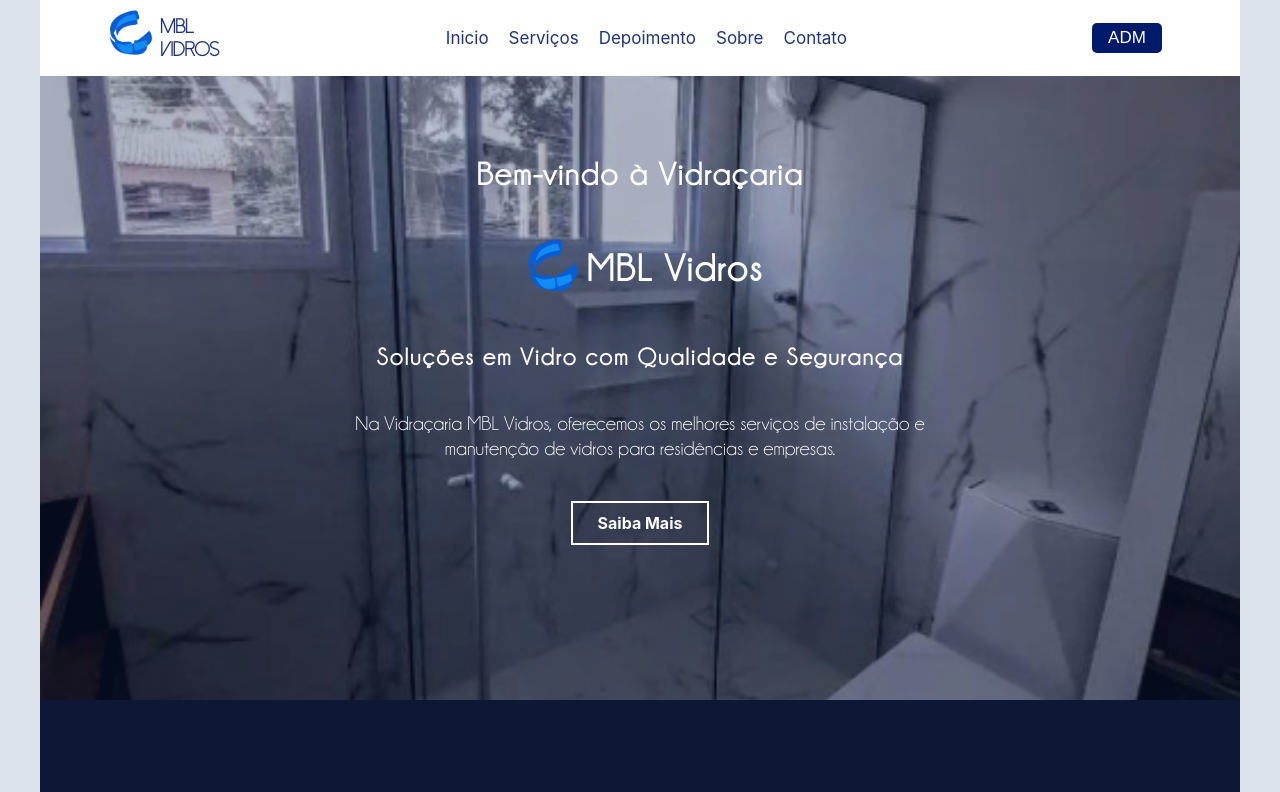
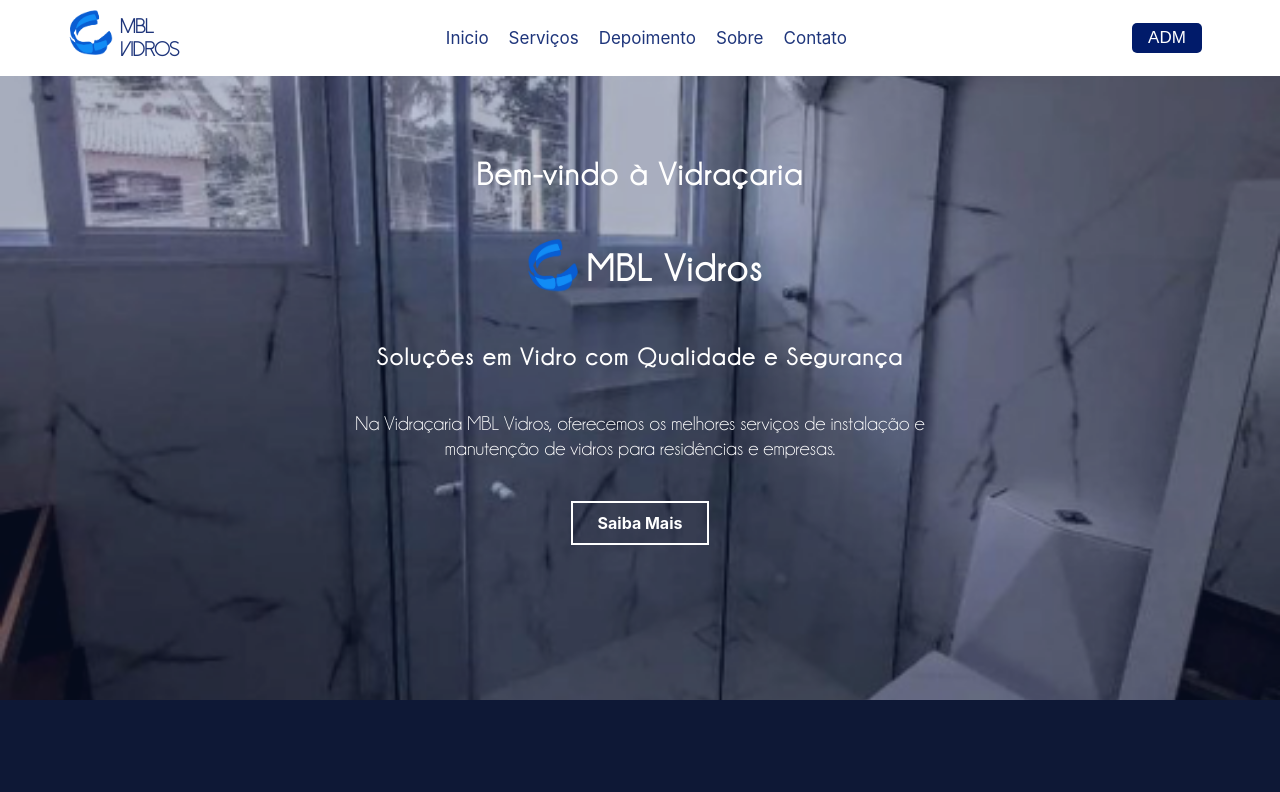
Before and after one commit to bruno-2810/mblVidros_tcc, a React (Create React App) app: page / in a window 1280 px wide. Shown: the top 792 px of the page. Built offline with nearby package versions, Linux system fonts and the light colour scheme.

Commit message:
width concertado

```diff
--- a/src/components/cabecalho/index.scss
+++ b/src/components/cabecalho/index.scss
@@ -4,7 +4,7 @@
     background-color: #ffffff;
     padding: 5px 60px;
     justify-content: space-between;
-    max-width: 1200px;
+    max-width: 1920px;
     position: fixed;
     width: 100%;
     z-index: 1000;
--- a/src/index.css
+++ b/src/index.css
@@ -12,7 +12,7 @@
   -webkit-font-smoothing: antialiased;
   -moz-osx-font-smoothing: grayscale;
   margin: 0 auto;
-  max-width: 1200px;
+  max-width: 1920px;
 }
 
 code {
```
